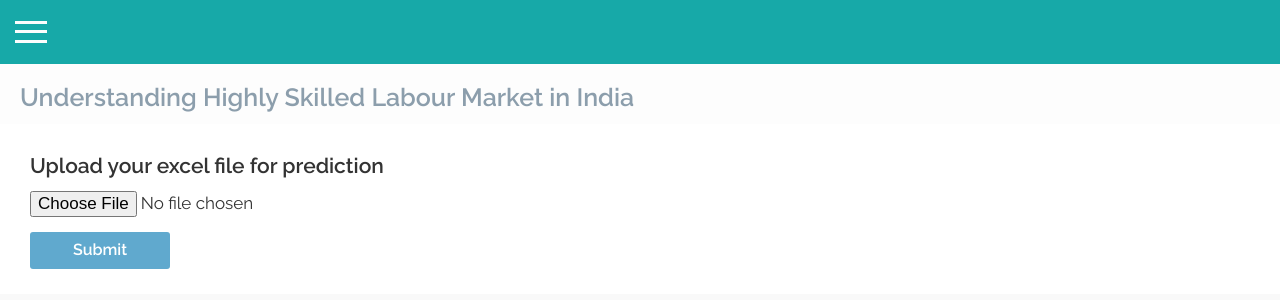
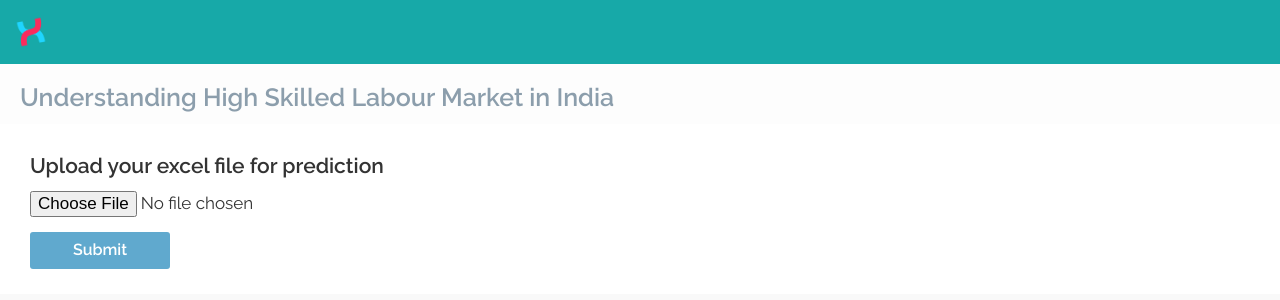
Before and after one commit to TeamExtrapolate/extrapolate, a Django app: page /predictions/ in a window 1280 px wide. Shown: the top 300 px of the page. Run offline with Django 3.2, Linux system fonts and the light colour scheme; parts of the project's set-up code (start-up, migrations or seed data) failed here and were passed over; some libraries are stand-ins or nearby versions.

Commit message:
Logo and Preloader

```diff
--- a/static/css/style.css
+++ b/static/css/style.css
@@ -33,11 +33,18 @@ body {
   position:absolute;
   left:50%; /* centers the loading animation horizontally one the screen */
   top:50%; /* centers the loading animation vertically one the screen */
-  background-image:url(../images/status.gif); /* path to your loading animation */
+  background-image:url(../images/logo/logo-2x.png); /* path to your loading animation */
   background-repeat:no-repeat;
   background-position:center;
+  background-size: cover;
   margin:-100px 0 0 -100px; /* is width and height divided by two */
+    -webkit-animation:spin 3s linear infinite;
+    -moz-animation:spin 3s linear infinite;
+    animation:spin 3s linear infinite;
 }
+@-moz-keyframes spin { 100% { -moz-transform: rotate(360deg); } }
+@-webkit-keyframes spin { 100% { -webkit-transform: rotate(360deg); } }
+@keyframes spin { 100% { -webkit-transform: rotate(360deg); transform:rotate(360deg); } }
 
 .page-start {
 	height: 64px;
@@ -551,3 +558,13 @@ html { height: 100%;}
     border-right-color: white;
   }
 }
+
+.brand-logo {
+  left: -10px;
+  position: relative;
+  top: -4px;
+}
+
+.hamburger.is-closed {
+  z-index: 98;
+}
--- a/templates/employment.html
+++ b/templates/employment.html
@@ -37,7 +37,7 @@
         <ul class="nav sidebar-nav">
             <li class="sidebar-brand">
                 <a href="#">
-                    SIH7
+                    <img src="{% static 'images/logo/half.png' %}" class="brand-logo">
                 </a>
             </li>
             <li>
@@ -78,16 +78,14 @@
     <!-- Page Content -->
     <div id="page-content-wrapper">
         <button type="button" class="hamburger is-closed" data-toggle="offcanvas">
-            <span class="hamb-top"></span>
-            <span class="hamb-middle"></span>
-            <span class="hamb-bottom"></span>
+            <img src="{% static 'images/logo/logo-2x.png' %}">
         </button>
         <div>
             <div class="page-start">
             </div>
 
             <div class="dash-top">
-                <h4 class="dash-heading">Understanding Highly Skilled Labour Market in India</h4>
+                <h4 class="dash-heading">Understanding High Skilled Labour Market in India</h4>
             </div>
 
             <div class="file-area animated fadeIn">
```
Also changed, not shown: static/images/logo/1x.png (added), static/images/logo/2x.png (added), static/images/logo/half.png (added), static/images/logo/logo-2x.png (added), static/images/logo/logo-sq-.png (added), static/images/logo/logo-trans.png (added), static/images/logo/square.png (added), 1 other file.
